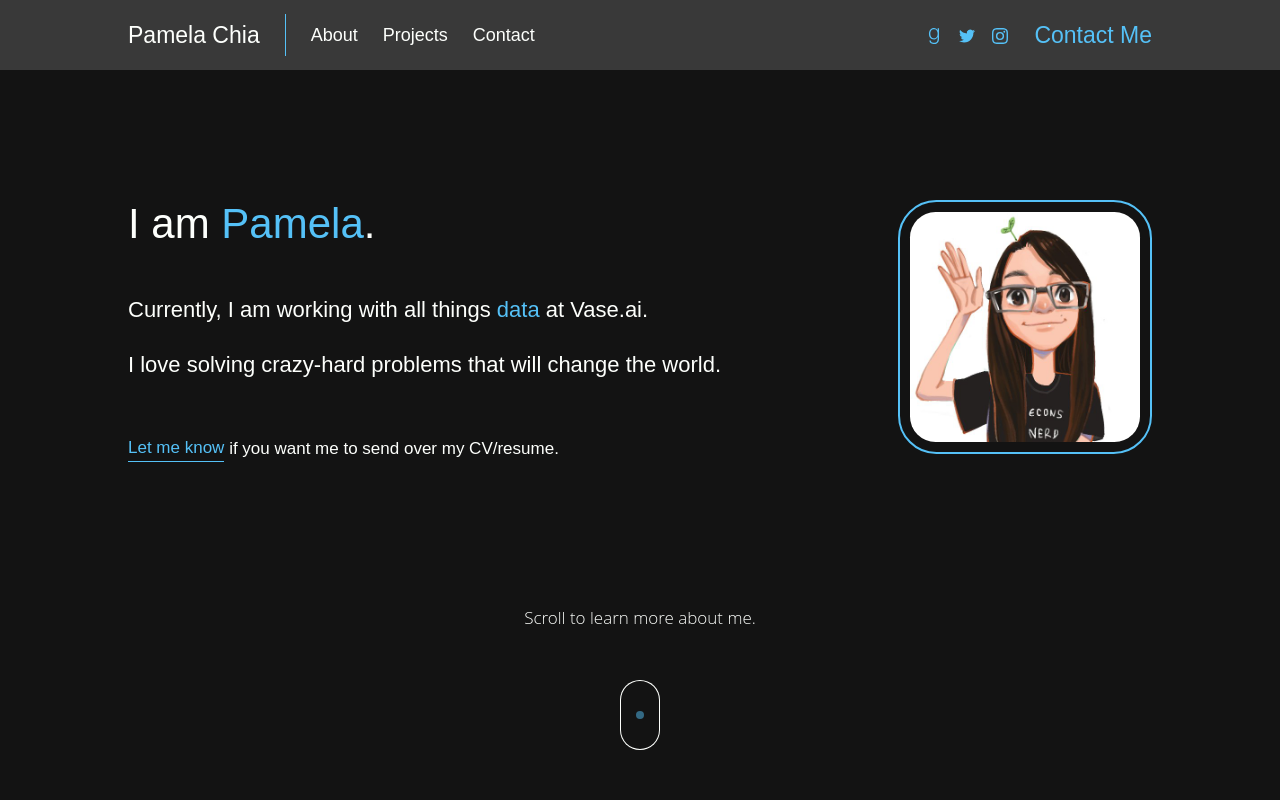
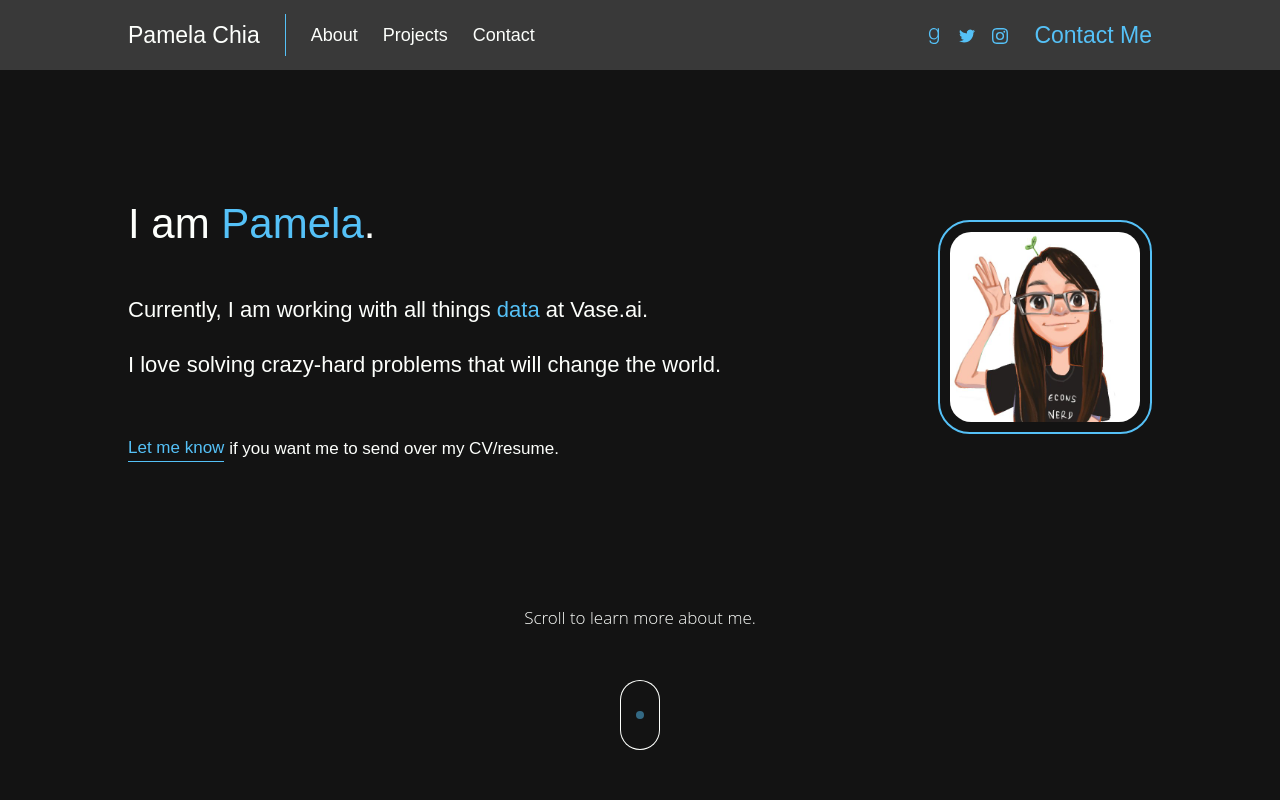
Before and after one commit to pamelachia/portfolio, a React (Create React App) app: page / in a window 1280 px wide. Shown: the top 800 px of the page. Built offline with nearby package versions, Linux system fonts and the light colour scheme; what webfontloader would draw is missing.

Commit message:
Reduce size of avatar on desktop

```diff
--- a/src/components/Sections/Myself.jsx
+++ b/src/components/Sections/Myself.jsx
@@ -9,7 +9,7 @@ import Link from "../Cards/Link";
 import ScrollerAnimated from "../ScrollerAnimated";
 import AvatarImg from "../../img/PamelaChia.jpg";
 
-const AVATAR_SIZE = 230;
+const AVATAR_SIZE = 190;
 const MOBILE_AVATAR_SIZE = 150;
 
 const Avatar = ({ isMobile }) => {
```
